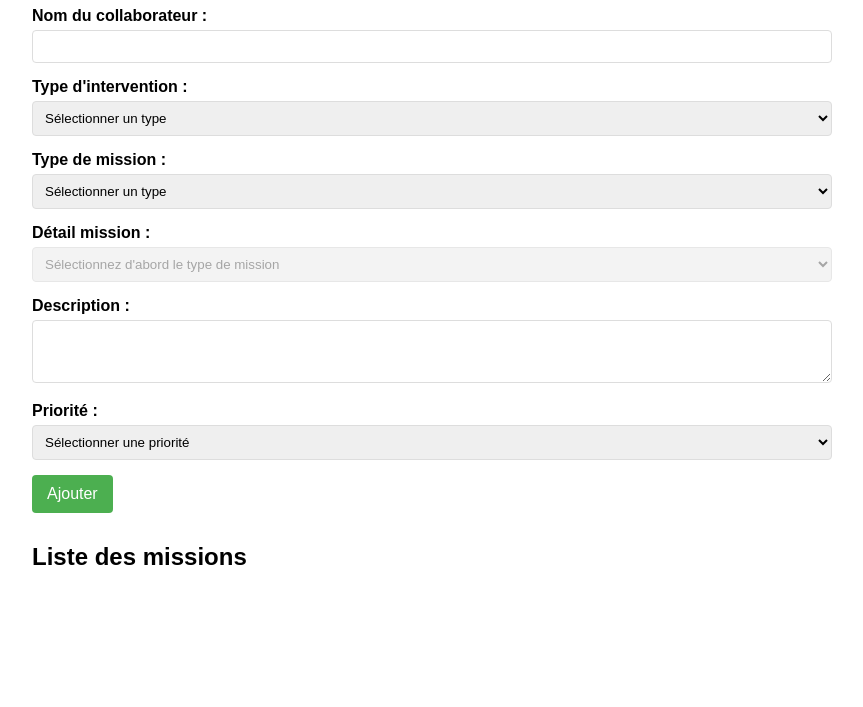
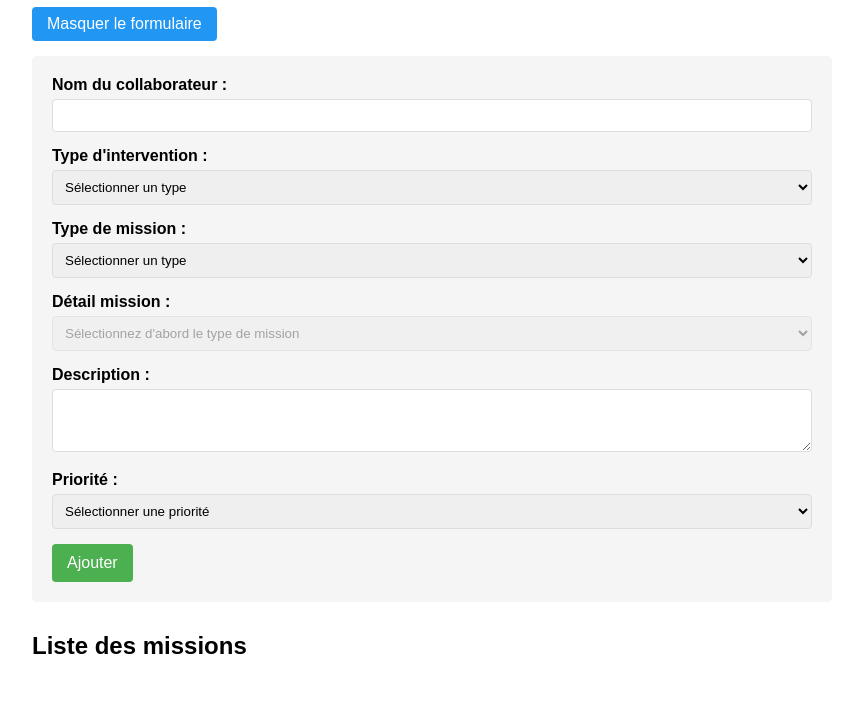
Before and after one commit to nabilbenromdhane2711/gestion-de-missions, a plain HTML site: page index.html in a window 1280 px wide. Shown: the part 93-800 px from the top of the page, without its empty margins (208-1071 px from the left). Drawn offline with Linux system fonts and the light colour scheme.

Commit message:
Update index.html

```diff
--- a/index.html
+++ b/index.html
@@ -5,6 +5,13 @@
     <meta name="viewport" content="width=device-width, initial-scale=1.0">
     <title>Gestion des missions</title>
     <style>
+        body {
+            font-family: Arial, sans-serif;
+            max-width: 800px;
+            margin: 0 auto;
+            padding: 20px;
+        }
+
         #toggleFormBtn {
             padding: 8px 15px;
             background-color: #2196F3;
@@ -22,34 +29,25 @@
         .form-container.hidden {
             display: none;
         }
-        body {
-            font-family: Arial, sans-serif;
-            max-width: 800px;
-            margin: 0 auto;
-            padding: 20px;
-        }
 
-<body>
-    <h1>Gestion des missions</h1>
-    <button id="toggleFormBtn" style="margin-bottom: 15px;">Masquer le formulaire</button>
-
-    <div class="form-container">
-        [Votre formulaire existant...]
         .form-container {
             background-color: #f5f5f5;
             padding: 20px;
             border-radius: 5px;
             margin-bottom: 20px;
         }
+
         .form-group {
             margin-bottom: 15px;
             position: relative;
         }
+
         label {
             display: block;
             margin-bottom: 5px;
             font-weight: bold;
         }
+
         input, select, textarea {
             width: 100%;
             padding: 8px;
@@ -57,6 +55,7 @@
             border-radius: 4px;
             box-sizing: border-box;
         }
+
         button {
             padding: 10px 15px;
             border: none;
@@ -64,23 +63,29 @@
             cursor: pointer;
             font-size: 16px;
         }
+
         #addButton {
             background-color: #4CAF50;
             color: white;
         }
+
         #addButton:hover {
             background-color: #45a049;
         }
+
         .archive-btn {
             background-color: #f44336;
             color: white;
         }
+
         .archive-btn:hover {
             background-color: #d32f2f;
         }
+
         .records-container {
             margin-top: 30px;
         }
+
         .record-item {
             display: flex;
             justify-content: space-between;
@@ -89,28 +94,36 @@
             background-color: #f9f9f9;
             align-items: center;
         }
+
         .record-item:nth-child(even) {
             background-color: #f1f1f1;
         }
+
         .priority-high {
             color: red;
             font-weight: bold;
         }
+
         .priority-medium {
             color: orange;
         }
+
         .priority-low {
             color: green;
         }
+
         .intervention-remote {
             border-left: 4px solid blue;
         }
+
         .intervention-onsite {
             border-left: 4px solid green;
         }
+
         .intervention-both {
             border-left: 4px solid purple;
         }
+
         .autocomplete-items {
             position: absolute;
             border: 1px solid #d4d4d4;
@@ -123,39 +136,48 @@
             max-height: 200px;
             overflow-y: auto;
         }
+
         .autocomplete-items div {
             padding: 10px;
             cursor: pointer;
             background-color: #fff;
             border-bottom: 1px solid #d4d4d4;
         }
+
         .autocomplete-items div:hover {
             background-color: #e9e9e9;
         }
+
         .autocomplete-active {
             background-color: DodgerBlue !important;
             color: #ffffff;
         }
+
         .mission-details {
             flex-grow: 1;
         }
+
         .mission-actions {
             display: flex;
             gap: 10px;
             align-items: center;
         }
+
         .archived {
             display: none;
         }
+
         .problem-details {
             font-style: italic;
             color: #555;
         }
+
         .priority-controls {
             display: flex;
             flex-direction: column;
             gap: 2px;
         }
+
         .priority-btn {
             padding: 2px 8px;
             background-color: #e0e0e0;
@@ -165,14 +187,17 @@
             border: none;
             font-size: 12px;
         }
+
         .priority-btn:hover {
             background-color: #d0d0d0;
         }
+
         .priority-value {
             min-width: 30px;
             text-align: center;
             font-weight: bold;
         }
+
         .description {
             margin: 5px 0;
             padding: 5px;
@@ -181,6 +206,7 @@
             font-size: 14px;
             white-space: pre-wrap;
         }
+
         .collaborator-name {
             font-weight: bold;
             color: #333;
@@ -189,6 +215,7 @@
 </head>
 <body>
     <h1>Gestion des missions</h1>
+    <button id="toggleFormBtn">Masquer le formulaire</button>
 
     <div class="form-container">
         <div class="form-group">
@@ -258,11 +285,9 @@
 
     <script>
         // Fonctionnalité de bascule du formulaire
-document.addEventListener('DOMContentLoaded', function() {
         const toggleFormBtn = document.getElementById('toggleFormBtn');
         const formContainer = document.querySelector('.form-container');
 
-    if (toggleFormBtn && formContainer) {
         toggleFormBtn.addEventListener('click', function() {
             formContainer.classList.toggle('hidden');
 
@@ -272,11 +297,7 @@ document.addEventListener('DOMContentLoaded', function() {
                 toggleFormBtn.textContent = 'Masquer le formulaire';
             }
         });
-    }
 
-    // Le reste de votre code JavaScript existant...
-    [Votre code existant...]
-});
         document.addEventListener('DOMContentLoaded', function() {
             const addButton = document.getElementById('addButton');
             const recordsList = document.getElementById('recordsList');
```
Lines whose indentation alone changed are shown as unchanged.
